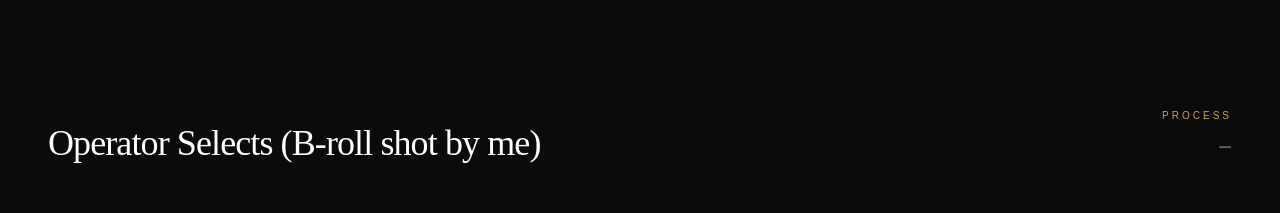
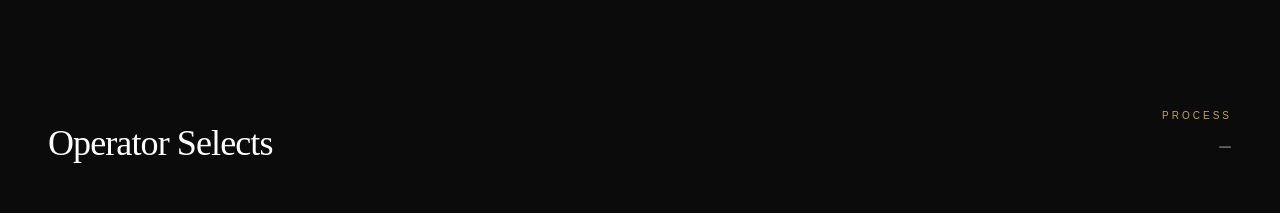
Before and after one commit to mouhanad00/portfolio, a React (Vite) app: page /project/1 in a window 1280 px wide. Shown: the part 820-1033 px from the top of the page. Built offline with nearby package versions, Linux system fonts and the light colour scheme.

Commit message:
operator selects name change

```diff
--- a/src/pages/ProjectDetail.jsx
+++ b/src/pages/ProjectDetail.jsx
@@ -186,7 +186,9 @@ const ProjectDetail = () => {
               onClick={() => setIsGalleryOpen(!isGalleryOpen)}
               className="w-full flex justify-between items-end group outline-none"
             >
-              <h3 className="text-4xl font-serif group-hover:text-gold-metallic transition-colors tracking-tight text-white">Operator Selects (B-roll shot by me)</h3>
+              <h3 className="text-4xl font-serif group-hover:text-gold-metallic transition-colors tracking-tight text-white">
+                {project.title === "مطبخ نورة" ? "Operator Selects (B-roll shot by me)" : "Operator Selects"}
+              </h3>
               <div className="flex flex-col items-end">
                 <span className="text-[10px] text-gold-metallic tracking-[0.3em] uppercase mb-2">Process</span>
                 <span className="text-2xl font-light text-ivory/40">
```
